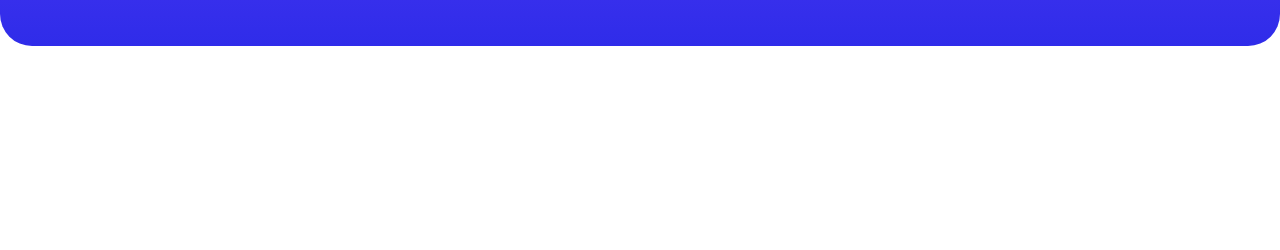
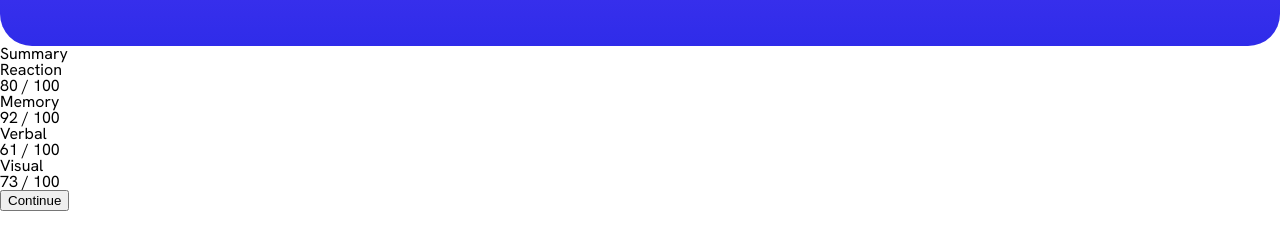
Before and after one commit to gabrielestefono/pagina_sumario_vanilla, a plain HTML site: page index.html in a window 1280 px wide. Shown: the part 310-560 px from the top of the page. Drawn offline with Linux system fonts and the light colour scheme.

Commit message:
[Adição] Versão 1.4.0

```diff
--- a/index.html
+++ b/index.html
@@ -16,5 +16,29 @@
         <p>Great</p>
         <p>Your performance exceed 65% of the people conducting the test here!</p>
     </div>
+    <div>
+        <div>
+            <h2>Summary</h2>
+            <div>
+                <div>
+                    <div><div></div><p>Reaction</p></div>
+                    <div><span>80</span> / 100</div>
+                </div>
+                <div>
+                    <div><div></div><p>Memory</p></div>
+                    <div><span>92</span> / 100</div>
+                </div>
+                <div>
+                    <div><div></div><p>Verbal</p></div>
+                    <div><span>61</span> / 100</div>
+                </div>
+                <div>
+                    <div><div></div><p>Visual</p></div>
+                    <div><span>73</span> / 100</div>
+                </div>
+            </div>
+            <button>Continue</button>
+        </div>
+    </div>
 </body>
 </html>
```
Also changed, not shown: 1 other file.
